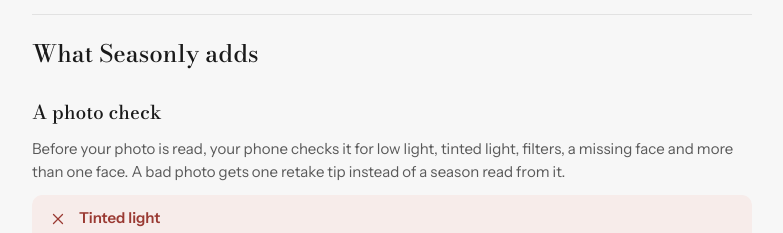
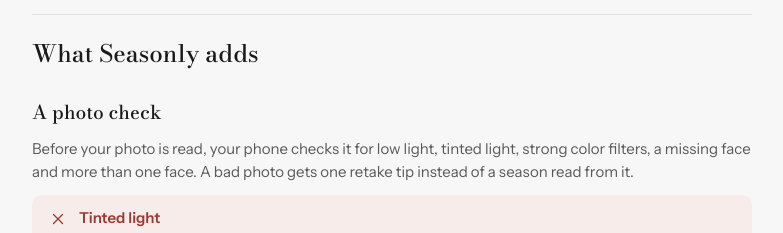
Before and after one commit to Ali-Gator/seasonly, a Next.js app in the folder apps/web/: page /color-analysis-gpt-alternative in a window 1280 px wide. Shown: the part 1080-1313 px from the top of the page, without its empty margins (72-855 px from the left). Built offline with nearby package versions, Linux system fonts and the light colour scheme.

Commit message:
fix(site): GPT page claims only strong color filters (BL-100)
Co-Authored-By: Claude Opus 5.5 <noreply@anthropic.com>

```diff
--- a/apps/web/src/app/(site)/color-analysis-gpt-alternative/page.tsx
+++ b/apps/web/src/app/(site)/color-analysis-gpt-alternative/page.tsx
@@ -108,9 +108,9 @@ export default function Page() {
         <div className="flex flex-col gap-(--space-3)">
           <h3 className="h3">A photo check</h3>
           <p className="text-(--ink-muted)">
-            Before your photo is read, your phone checks it for low light, tinted light, filters, a
-            missing face and more than one face. A bad photo gets one retake tip instead of a season
-            read from it.
+            Before your photo is read, your phone checks it for low light, tinted light, strong
+            color filters, a missing face and more than one face. A bad photo gets one retake tip
+            instead of a season read from it.
           </p>
           <Note tone="danger" title={RETAKE_TIPS.tint.title}>
             {RETAKE_TIPS.tint.message}
```
Also changed, not shown: 2 other files (tests, documents, lock files or other folders).
